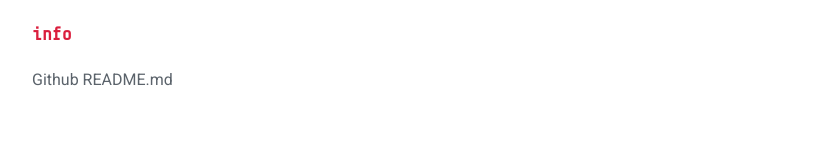
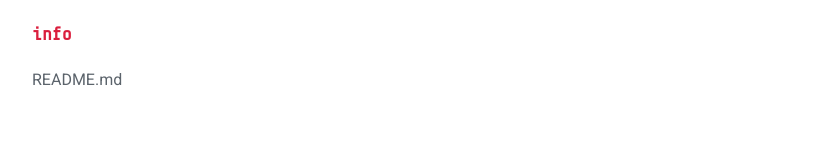
Before and after one commit to jamesncox/portfolio-v2, a React (Create React App) app: page / in a window 1280 px wide. Shown: the part 4672-4832 px from the top of the page, without its empty margins (224-1055 px from the left). Built offline with nearby package versions, Linux system fonts and the light colour scheme.

Commit message:
Update ReadMeLink.js content

```diff
--- a/src/components/contact/ReadMeLink.js
+++ b/src/components/contact/ReadMeLink.js
@@ -5,7 +5,7 @@ export default function ReadMeLink() {
 
     return (
         <a className="email-link" href="https://github.com/jamesncox/portfolio-v2/blob/main/README.md" rel="noopener noreferrer" target="_blank">
-            Github README.md
+            README.md
         </a>
     )
 }
```
